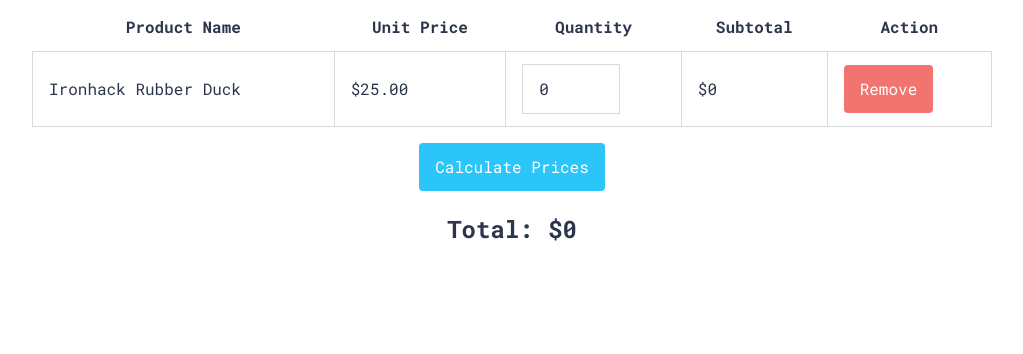
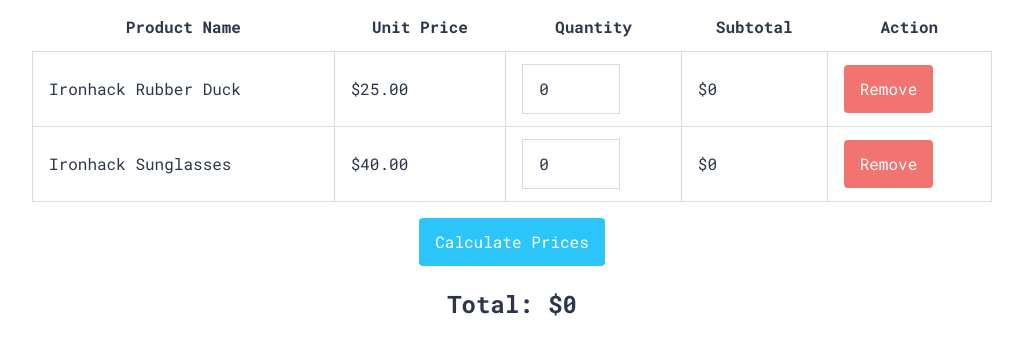
Before and after one commit to ironhack-web-1/w5d2-lab-dom-ironhack-cart-txellext, a website: page index.html in a window 1280 px wide. Both pictures are taken after a click on the button "Calculate Prices". Shown: the part 104-458 px from the top of the page, without its empty margins (128-1151 px from the left). Drawn offline with Linux system fonts and the light colour scheme.

Commit message:
"iteration 2 & 3 done"

```diff
--- a/index.html
+++ b/index.html
@@ -32,7 +32,22 @@
             <button class="btn btn-remove">Remove</button>
           </td>
         </tr>
+
+
         <!-- Iteration 2: Add more products here -->
+        <tr class="product">
+          <td class="name">
+            <span>Ironhack Sunglasses</span>
+          </td>
+          <td class="price">$<span>40.00</span></td>
+          <td class="quantity">
+            <input type="number" value="0" min="0" placeholder="Quantity" />
+          </td>
+          <td class="subtotal">$<span>0</span></td>
+          <td class="action">
+            <button class="btn btn-remove">Remove</button>
+          </td>
+        </tr>
       </tbody>
       <tfoot>
         <!-- <tr class="create-product">
--- a/js/index.js
+++ b/js/index.js
@@ -4,28 +4,29 @@
   //alert('Calculating subtotal, yey!');
   const price = Number(product.querySelector('.price span').innerHTML);
   const quantity = Number(product.querySelector('.quantity input').value);
-  let totalprice = price * quantity;
-  product.querySelector('.subtotal span').innerHTML = totalprice;
-  return totalprice;
+  let subtotalprice = price * quantity;
+  product.querySelector('.subtotal span').innerHTML = subtotalprice;
+  return subtotalprice;
 }
 
 function calculateAll() {
   // code in the following two lines is added just for testing purposes.
   // it runs when only iteration 1 is completed. at later point, it can be removed.
-  const singleProduct = document.querySelector('.product');
-  updateSubtotal(singleProduct);
+  //const singleProduct = document.querySelector('.product');
+  //updateSubtotal(singleProduct);
   // end of test
 
+  // ITERATION 2
+  let productArray = document.querySelectorAll('.product');
+  let totalprice = 0;
+  for (i=0; i < productArray.length; i++) {
+    totalprice += updateSubtotal(productArray[i]);
+  }
 
 
+  // ITERATION 3
 
-
-
-  // ITERATION 2
-  //... your code goes here
-
-  // ITERATION 3
-  document.querySelector('h2 span').innerHTML = //falta variable de todos los subttoals
+  document.querySelector('h2 span').innerHTML = totalprice;
 }
 
 
```
